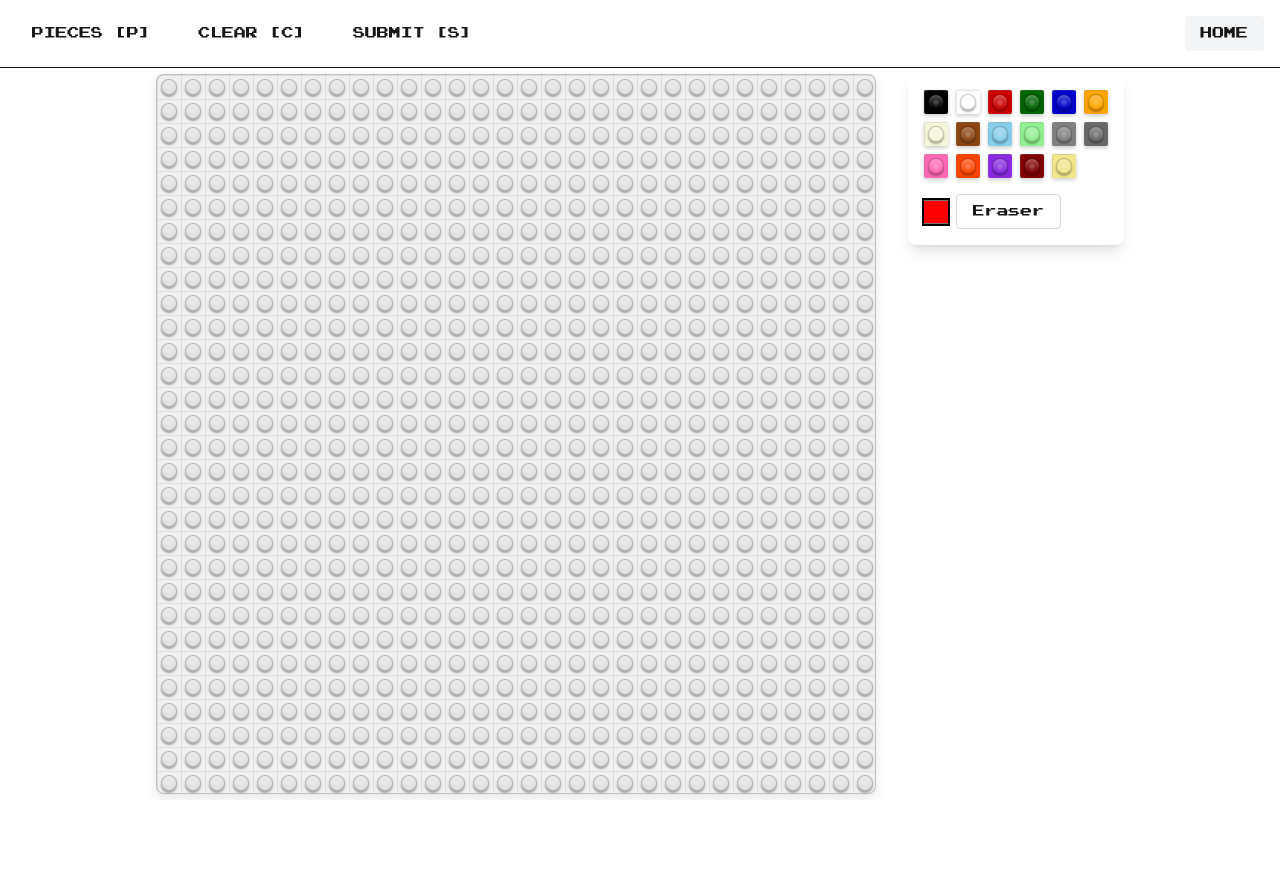
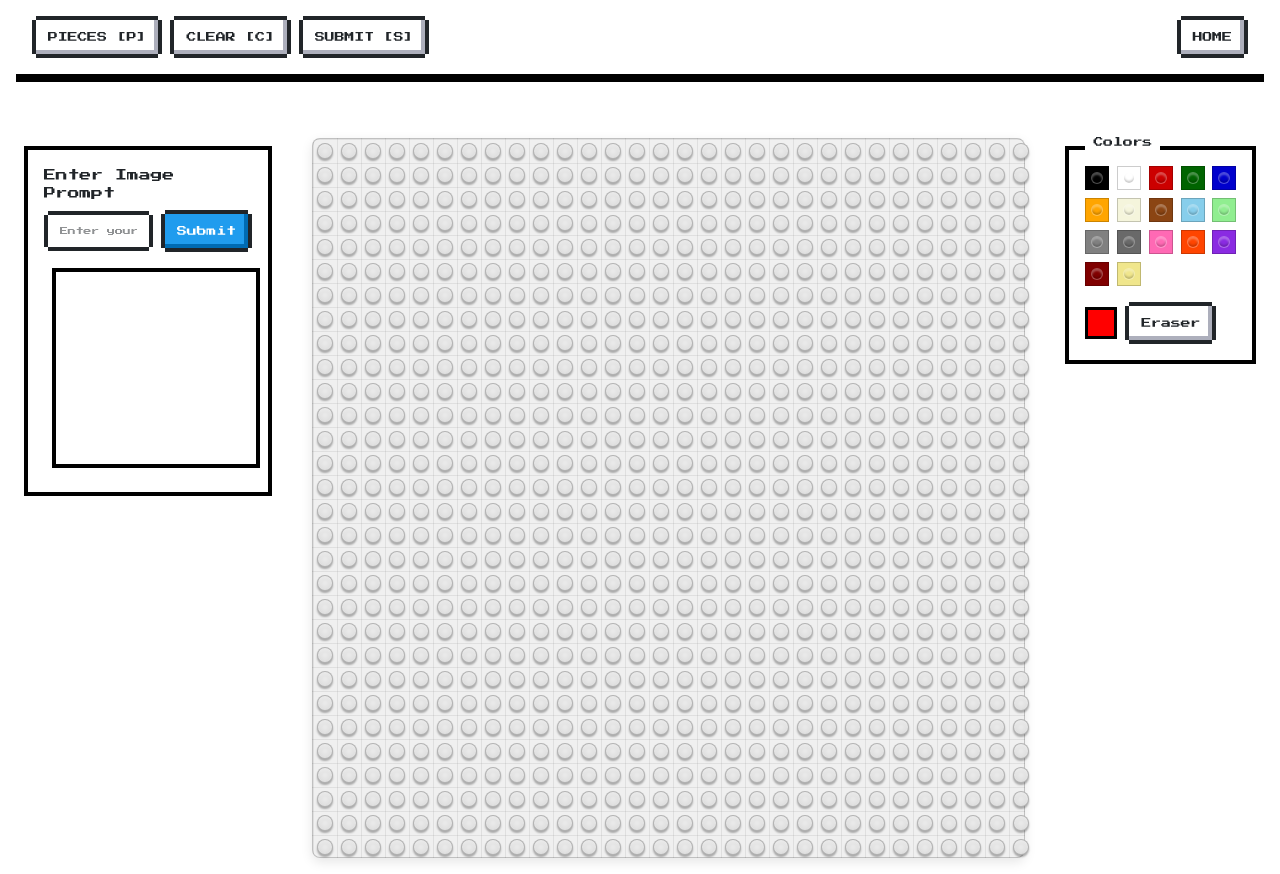
Before and after one commit to SANNNNN-123/2D_lego, a Next.js app: page /builder in a window 1280 px wide. Before the commit the page ends 800 px from the top, so only its background shows below. Built offline with nearby package versions, Linux system fonts and the light colour scheme.

Commit message:
change styling

```diff
--- a/app/builder/page.tsx
+++ b/app/builder/page.tsx
@@ -1,35 +1,11 @@
 "use client";
 
-import React, { useState, useRef } from 'react';
-import { useRouter } from "next/navigation";
+import React from 'react';
 import Board from '../components/Board';
-import Header from '../components/Header';
 
 export default function Builder() {
-  const router = useRouter();
-  const boardRef = useRef<{ clearBoard: () => void } | null>(null);
-
-  const handleHomeClick = () => {
-    router.push('/');
-  };
-
-  const handleClearBoard = () => {
-    // Show confirmation dialog by triggering the 'C' key functionality in Board
-    const event = new KeyboardEvent('keydown', { key: 'C' });
-    window.dispatchEvent(event);
-  };
-
-  const handleTogglePiecesPanel = () => {
-    // Will be implemented when needed
-  };
-
   return (
-    <div className="min-h-screen flex flex-col bg-white">
-      <Header
-        onTogglePiecesPanel={handleTogglePiecesPanel}
-        onClearBoard={handleClearBoard}
-        onHomeClick={handleHomeClick}
-      />
+    <div className="min-h-screen flex flex-col bg-white p-4">
       <main className="flex-1 flex items-center justify-center">
         <Board width={30} height={30} />
       </main>
--- a/app/components/Board.tsx
+++ b/app/components/Board.tsx
@@ -2,6 +2,8 @@ import React, { useState, useRef, useEffect } from 'react';
 import { LegoPiece, PieceColor } from '../types';
 import LegoStud from './LegoStud';
 import ColorPalette from './ColorPalette';
+import ImagePrompt from './ImagePrompt';
+import GameHeader from './GameHeader';
 
 interface BoardProps {
   width: number;
@@ -137,23 +139,30 @@ const Board: React.FC<BoardProps> = ({ width, height }) => {
   };
 
   return (
-    <div className="flex gap-8 items-start">
+    <div className="flex flex-col items-center w-full">
+      <GameHeader
+        onClear={() => setShowClearConfirmation(true)}
+        onSubmit={() => console.log('Submit clicked')}
+      />
+
       {/* Confirmation Dialog */}
       {showClearConfirmation && (
-        <div className="fixed inset-0 bg-transparent flex items-center justify-center z-50">
-          <div className="bg-white bg-opacity-80 p-6 rounded-lg shadow-xl max-w-md border border-gray-200">
-            <h3 className="text-lg font-medium mb-4">Clear Design</h3>
-            <p className="mb-6">Are you sure you want to clear all blocks from the design?</p>
-            <div className="flex justify-end gap-3">
+        <div className="nes-dialog-overlay">
+          <div className="nes-container is-rounded with-title" style={{ backgroundColor: 'rgba(255, 255, 255, 0.9)', maxWidth: '300px', margin: '0', boxShadow: '0 4px 12px rgba(0,0,0,0.2)' }}>
+            <p className="title" style={{ fontFamily: 'var(--font-press-start-2p)', fontSize: '10px', backgroundColor: 'rgba(255, 255, 255, 0.9)' }}>Clear Design</p>
+            <p className="nes-text mb-4" style={{ fontSize: '10px' }}>Are you sure you want to clear all blocks from the design?</p>
+            <div className="flex justify-center gap-4">
               <button
-                className="px-4 py-2 bg-gray-200 rounded hover:bg-gray-300 transition-colors"
+                className="nes-btn"
                 onClick={() => setShowClearConfirmation(false)}
+                style={{ margin: '0' }}
               >
                 No
               </button>
               <button
-                className="px-4 py-2 bg-red-500 text-white rounded hover:bg-red-600 transition-colors"
+                className="nes-btn is-error"
                 onClick={handleClearBoard}
+                style={{ margin: '0' }}
               >
                 Yes
               </button>
@@ -161,6 +170,13 @@ const Board: React.FC<BoardProps> = ({ width, height }) => {
           </div>
         </div>
       )}
+
+      <div className="flex gap-8 items-start justify-center mt-4">
+        {/* Image Prompt Component */}
+        <ImagePrompt onSubmit={(prompt) => {
+          console.log("Image prompt submitted:", prompt);
+          // Functionality will be implemented later
+        }} />
 
         <div
           className="board relative bg-white rounded-lg shadow-xl"
@@ -310,7 +326,6 @@ const Board: React.FC<BoardProps> = ({ width, height }) => {
         </div>
 
         {/* Color Palette */}
-      <div className="bg-white p-4 rounded-lg shadow-lg">
         <ColorPalette
           selectedColor={selectedColor}
           onColorSelect={setSelectedColor}
--- a/app/components/ColorPalette.tsx
+++ b/app/components/ColorPalette.tsx
@@ -1,6 +1,5 @@
 import React from 'react';
 import { PieceColor } from '../types';
-import LegoStud from './LegoStud';
 
 interface ColorPaletteProps {
   selectedColor: string | null;
@@ -30,49 +29,62 @@ const ColorPalette: React.FC<ColorPaletteProps> = ({ selectedColor, onColorSelec
   ];
 
   const renderLegoPiece = (color: string) => {
+    const isSelected = selectedColor === color;
+
     return (
       <div
         key={color}
-        className={`w-6 h-6 relative cursor-pointer ${selectedColor === color ? 'ring-2 ring-black' : ''}`}
+        className={`color-swatch ${isSelected ? 'selected' : ''}`}
         onClick={() => onColorSelect(color)}
-        style={{
-          backgroundColor: color,
-          borderRadius: '2px',
-          boxShadow: '0 2px 4px rgba(0,0,0,0.2)',
-          backgroundImage: `
-            linear-gradient(to right, rgba(128,128,128,0.2) 1px, transparent 1px),
-            linear-gradient(to bottom, rgba(128,128,128,0.2) 1px, transparent 1px)
-          `,
-          backgroundSize: '24px 24px',
-        }}
+        style={{ backgroundColor: color }}
       >
-        <LegoStud x={0} y={0} color={color} isOnPiece={true} />
+        <div className="color-swatch-dot" style={{ backgroundColor: color }} />
       </div>
     );
   };
 
   return (
-    <div className="flex flex-col gap-2">
-      <div className="grid grid-cols-6 gap-2">
+    <div className="nes-container with-title" style={{ padding: '1rem' }}>
+      <p className="title" style={{ fontFamily: 'var(--font-press-start-2p)', fontSize: '10px' }}>Colors</p>
+      <div className="grid grid-cols-5 gap-2">
         {colors.map(color => renderLegoPiece(color))}
       </div>
 
-      <div className="flex items-center gap-2 mt-2">
+      <div className="flex items-center gap-2 mt-4">
         <div
-          className={`w-6 h-6 relative cursor-pointer overflow-hidden ${selectedColor !== null && selectedColor.startsWith('#') ? 'ring-2 ring-black' : ''}`}
+          className="relative cursor-pointer"
+          style={{
+            width: '32px',
+            height: '32px',
+            border: selectedColor !== null && selectedColor.startsWith('#') && !colors.includes(selectedColor) ? '3px solid black' : '1px solid #ccc',
+            overflow: 'hidden',
+          }}
         >
           <input
             type="color"
             value={selectedColor || '#FF0000'}
             onChange={(e) => onColorSelect(e.target.value)}
-            className="w-8 h-8 absolute -left-1 -top-1 cursor-pointer"
+            className="absolute"
+            style={{
+              width: '40px',
+              height: '40px',
+              top: '-5px',
+              left: '-5px',
+              cursor: 'pointer',
+            }}
           />
         </div>
         <button
-          className={`px-3 py-1 bg-white border border-gray-300 rounded text-sm hover:bg-gray-50 transition-colors
-            ${selectedColor === null ? 'ring-2 ring-black bg-gray-100' : ''}`}
+          className={`nes-btn ${selectedColor === null ? 'is-error' : ''}`}
           onClick={() => onColorSelect(null)}
           title="Eraser"
+          style={{
+            fontFamily: 'var(--font-press-start-2p)',
+            fontSize: '8px',
+            padding: '4px 8px',
+            height: 'auto',
+            margin: '0',
+          }}
         >
           Eraser
         </button>
--- /dev/null
+++ b/app/components/GameHeader.tsx
@@ -0,0 +1,36 @@
+import React from 'react';
+import Link from 'next/link';
+
+interface GameHeaderProps {
+  onClear?: () => void;
+  onSubmit?: () => void;
+}
+
+const GameHeader: React.FC<GameHeaderProps> = ({ onClear, onSubmit }) => {
+  return (
+    <div className="w-full mb-8">
+      <div className="flex justify-between items-center mb-4 px-4">
+        <div className="flex gap-2">
+          <button className="nes-btn" onClick={() => console.log('Pieces clicked')}>
+            PIECES [P]
+          </button>
+          <button className="nes-btn" onClick={onClear}>
+            CLEAR [C]
+          </button>
+          <button className="nes-btn" onClick={onSubmit}>
+            SUBMIT [S]
+          </button>
+        </div>
+        <div>
+          <Link href="/" className="nes-btn">
+            HOME
+          </Link>
+        </div>
+      </div>
+      {/* Double line separator */}
+      <div className="nes-separator"></div>
+    </div>
+  );
+};
+
+export default GameHeader;
--- /dev/null
+++ b/app/components/ImagePrompt.tsx
@@ -0,0 +1,46 @@
+import React, { useState } from 'react';
+
+interface ImagePromptProps {
+  onSubmit?: (prompt: string) => void;
+}
+
+const ImagePrompt: React.FC<ImagePromptProps> = ({ onSubmit }) => {
+  const [prompt, setPrompt] = useState('');
+
+  const handleSubmit = (e: React.FormEvent) => {
+    e.preventDefault();
+    if (onSubmit && prompt.trim()) {
+      onSubmit(prompt.trim());
+    }
+  };
+
+  return (
+    <div className="nes-container" style={{ width: '250px' }}>
+      <h3 className="nes-text mb-2">Enter Image Prompt</h3>
+      <form onSubmit={handleSubmit}>
+        <div className="flex flex-col gap-2">
+          <div className="flex items-center gap-2">
+            <input
+              type="text"
+              className="nes-input"
+              value={prompt}
+              onChange={(e) => setPrompt(e.target.value)}
+              placeholder="Enter your p"
+            />
+            <button
+              type="submit"
+              className="nes-btn is-primary"
+            >
+              Submit
+            </button>
+          </div>
+          <div className="mt-2 nes-container" style={{ height: '200px', width: '100%', padding: '0 !important' }}>
+            {/* Image will be displayed here */}
+          </div>
+        </div>
+      </form>
+    </div>
+  );
+};
+
+export default ImagePrompt;
--- a/app/globals.css
+++ b/app/globals.css
@@ -165,3 +165,8 @@ button {
     transform: scale(1);
   }
 }
+
+/* Add this at the top of the file */
+.nes-btn, .nes-container {
+  font-family: var(--font-press-start-2p);
+}
--- a/app/layout.tsx
+++ b/app/layout.tsx
@@ -1,6 +1,9 @@
 import type { Metadata } from "next";
 import { Geist, Geist_Mono } from "next/font/google";
+import { Press_Start_2P } from "next/font/google";
 import "./globals.css";
+import "nes.css/css/nes.min.css";
+import "./nes-custom.css";
 
 const geistSans = Geist({
   variable: "--font-geist-sans",
@@ -10,6 +13,12 @@ const geistSans = Geist({
 const geistMono = Geist_Mono({
   variable: "--font-geist-mono",
   subsets: ["latin"],
+});
+
+const pressStart2P = Press_Start_2P({
+  weight: "400",
+  subsets: ["latin"],
+  variable: "--font-press-start-2p",
 });
 
 export const metadata: Metadata = {
@@ -29,7 +38,7 @@ export default function RootLayout({
   return (
     <html lang="en">
       <body
-        className={`${geistSans.variable} ${geistMono.variable} antialiased`}
+        className={`${geistSans.variable} ${geistMono.variable} ${pressStart2P.variable} antialiased nes-style`}
       >
         {children}
       </body>
--- /dev/null
+++ b/app/nes-custom.css
@@ -0,0 +1,154 @@
+/* NES.css Custom Styles */
+
+/* Add a class for the NES.css styling */
+.nes-style {
+  font-family: var(--font-press-start-2p) !important;
+}
+
+/* Double line separator in NES style */
+.nes-separator {
+  position: relative;
+  height: 8px;
+  margin: 8px 0;
+  background: transparent;
+}
+
+.nes-separator::before,
+.nes-separator::after {
+  content: '';
+  position: absolute;
+  left: 0;
+  width: 100%;
+  height: 4px;
+  background-color: #000;
+}
+
+.nes-separator::before {
+  top: 0;
+}
+
+.nes-separator::after {
+  bottom: 0;
+}
+
+/* Color palette styles */
+.nes-container.with-title .title {
+  background-color: white;
+  padding: 0 8px;
+  margin: -2rem 0 1rem;
+  font-size: 10px !important;
+}
+
+.nes-container.is-rounded {
+  border-radius: 0 !important;
+  border-image-repeat: stretch !important;
+}
+
+/* Color swatch styles */
+.color-swatch {
+  width: 24px;
+  height: 24px;
+  border: 1px solid rgba(0, 0, 0, 0.2);
+  cursor: pointer;
+  position: relative;
+  box-sizing: border-box;
+}
+
+.color-swatch.selected {
+  border: 3px solid black;
+}
+
+.color-swatch-dot {
+  width: 12px;
+  height: 12px;
+  border-radius: 50%;
+  position: absolute;
+  top: 50%;
+  left: 50%;
+  transform: translate(-50%, -50%);
+  border: 1px solid rgba(255, 255, 255, 0.3);
+  box-shadow: inset 0 2px 2px rgba(255, 255, 255, 0.3), inset 0 -2px 2px rgba(0, 0, 0, 0.2);
+}
+
+/* Dialog styles */
+.nes-container.is-rounded.with-title {
+  padding: 1.5rem 1rem 1rem !important;
+}
+
+.nes-container.is-rounded.with-title .title {
+  margin: -2.7rem 0 1rem;
+}
+
+/* Dialog overlay */
+.nes-dialog-overlay {
+  position: fixed;
+  top: 0;
+  left: 0;
+  right: 0;
+  bottom: 0;
+  background-color: transparent;
+  display: flex;
+  align-items: center;
+  justify-content: center;
+  z-index: 50;
+  backdrop-filter: blur(2px);
+}
+
+/* Ensure buttons have the proper pixelated look */
+.nes-btn {
+  border-image-repeat: stretch !important;
+  font-family: var(--font-press-start-2p) !important;
+  font-size: 10px !important;
+  padding: 0.5rem !important;
+  margin: 0.25rem !important;
+  line-height: 1 !important;
+  border-style: solid !important;
+  border-width: 4px !important;
+}
+
+/* Eraser button */
+.nes-btn.is-error {
+  background-color: #ff0000 !important;
+  color: white !important;
+}
+
+/* Ensure containers have the proper pixelated look */
+.nes-container {
+  border-image-repeat: stretch !important;
+  font-family: var(--font-press-start-2p) !important;
+  padding: 1rem !important;
+  margin: 0.5rem !important;
+  border-style: solid !important;
+  border-width: 4px !important;
+}
+
+/* Ensure inputs have the proper pixelated look */
+.nes-input {
+  border-image-repeat: stretch !important;
+  font-family: var(--font-press-start-2p) !important;
+  font-size: 8px !important;
+  padding: 0.5rem !important;
+  line-height: 1 !important;
+  border-style: solid !important;
+  border-width: 4px !important;
+}
+
+/* Fix for button borders */
+.nes-btn::after {
+  box-shadow: inset -4px -4px #adafbc !important;
+}
+
+.nes-btn.is-primary::after {
+  box-shadow: inset -4px -4px #006bb3 !important;
+}
+
+.nes-btn.is-error::after {
+  box-shadow: inset -4px -4px #ce372b !important;
+}
+
+/* Ensure text is properly styled */
+.nes-text {
+  font-family: var(--font-press-start-2p) !important;
+  font-size: 12px !important;
+  line-height: 1.5 !important;
+}
--- a/package.json
+++ b/package.json
@@ -10,6 +10,7 @@
   },
   "dependencies": {
     "lucide-react": "^0.477.0",
+    "nes.css": "^2.2.1",
     "next": "15.2.1",
     "react": "^19.0.0",
     "react-dom": "^19.0.0"
```
Also changed, not shown: 1 other file (tests, documents, lock files or other folders). Lines whose indentation alone changed are shown as unchanged.
